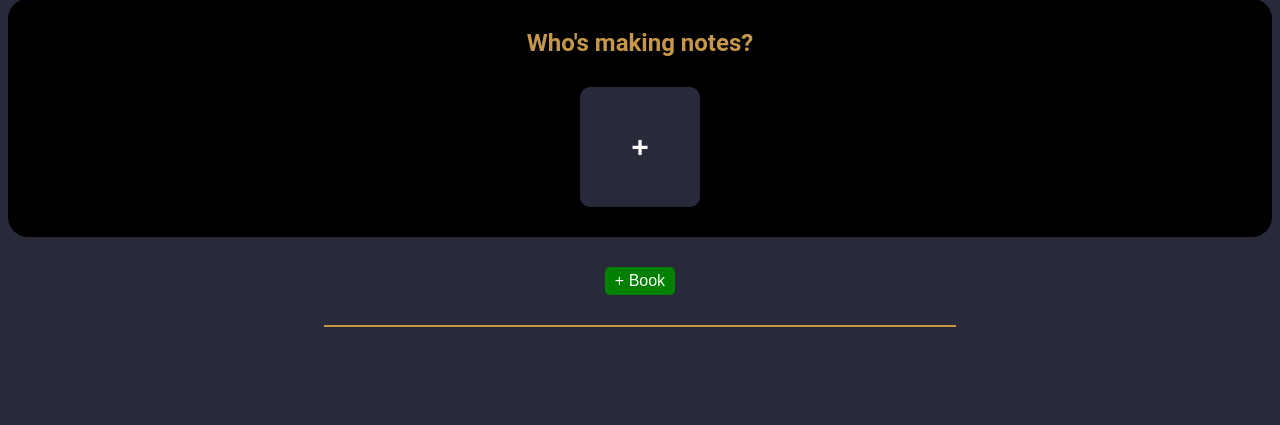
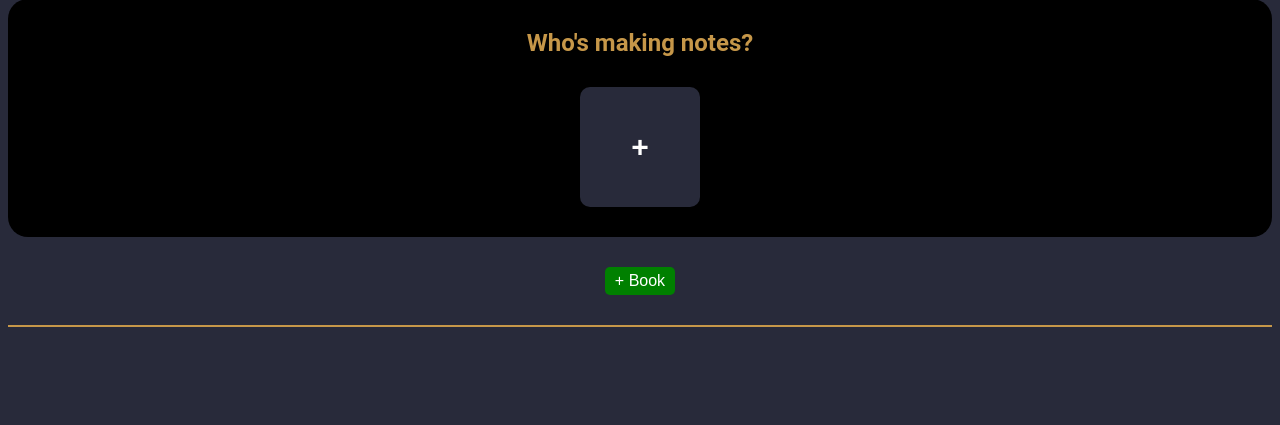
Before and after one commit to mateusz-przybyla/Capstone-Project-4_Book-Notes, a Node server app: page /user in a window 1280 px wide. Shown: the part 82-507 px from the top of the page. Run offline with Node 20, Linux system fonts and the light colour scheme; data that the repository does not hold is empty.

Commit message:
Deleted .optionsHr css class

```diff
--- a/public/styles/main.css
+++ b/public/styles/main.css
@@ -225,14 +225,6 @@ img {
   margin-right: 50px;
 }
 
-.optionsHr {
-  border: 1px solid #c69749;
-  margin-top: 30px;
-  margin-bottom: 30px;
-  margin-left: 25%;
-  margin-right: 25%;
-}
-
 .bookListHr {
   border: 1px solid #c69749;
   margin-top: 30px;
--- a/views/index.ejs
+++ b/views/index.ejs
@@ -128,7 +128,7 @@
     </div>
 
     <% if (locals.isUserVerify === "true"){ %>
-    <hr class="optionsHr" />
+    <hr class="bookListHr" />
     <% } %>
 
     <div>
@@ -140,7 +140,7 @@
           <button type="submit" class="btn searchBookBtn">Search</button>
         </form>
         <!-- end Search cover form -->
-        <hr class="optionsHr" />
+        <hr class="bookListHr" />
       </div>
       <div class="">
         <!-- Add book form -->
```
